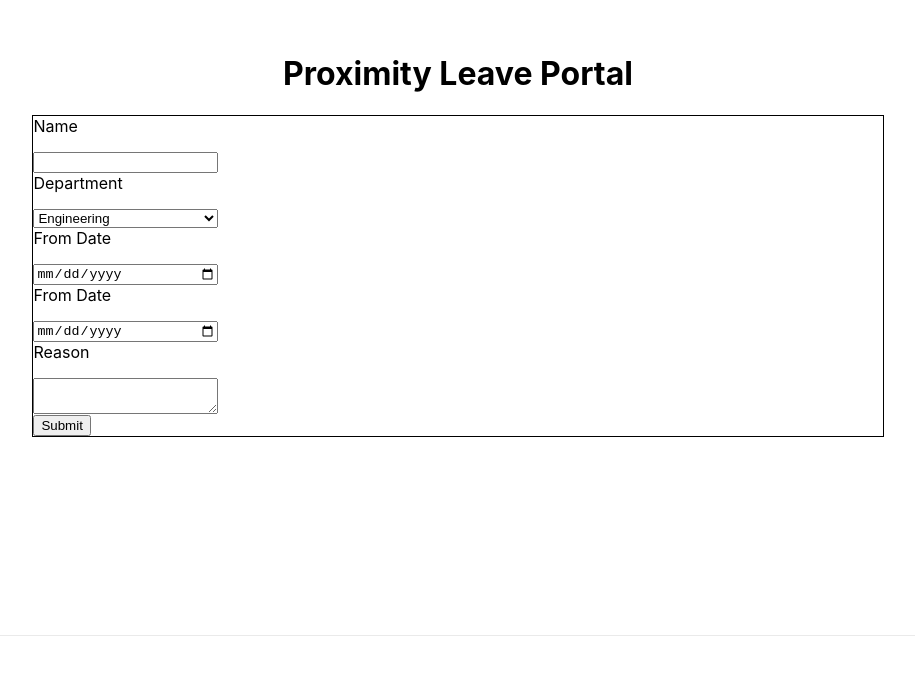
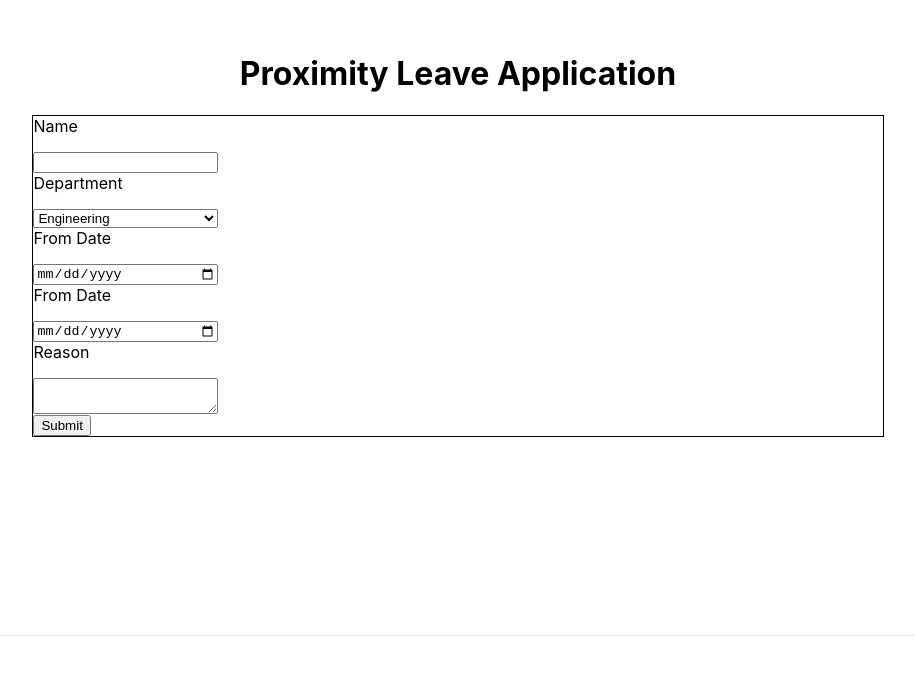
Before and after one commit to pmihir/proximity-leave-portal, a Next.js app: page / in a window 1280 px wide. Shown: the part 165-840 px from the top of the page, without its empty margins (182-1097 px from the left). Built offline with nearby package versions, Linux system fonts and the light colour scheme.

Commit message:
Testing changes

```diff
--- a/pages/index.js
+++ b/pages/index.js
@@ -14,7 +14,7 @@ export default function Home() {
       </Head>
 
       <main className={styles.main}>
-        <h1>Proximity Leave Portal</h1>
+        <h1>Proximity Leave Application</h1>
         <div className={styles.wrapper}>
         <form>
             <div className={styles.formInput}>
```
